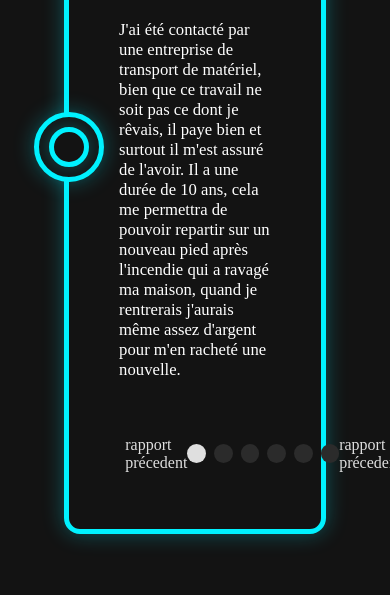
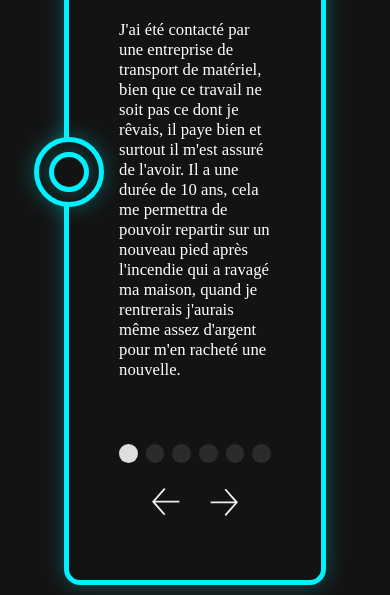
Before and after one commit to K0rneille/LaCabaleJovialeDeKeelan, a plain HTML site: page index.html in a window 390 px wide. Shown: the part 249-844 px from the top of the page. Drawn offline with Linux system fonts and the light colour scheme.

Commit message:
positionenment nav mobile

```diff
--- a/index.html
+++ b/index.html
@@ -62,13 +62,16 @@ Il a  une durée de 10 ans, cela me permettra de pouvoir repartir sur un nouveau
 </p>
     </section>
     <nav>
-    <a href="" class="nav__btn nav__before">
+    <div class="nav__btn nav__before" >
+    <a href="" >
         <svg width="30" height="30" viewBox="0 0 30 30" fill="none" xmlns="http://www.w3.org/2000/svg">
             <path d="M29.3328 14.6611L2.21393 14.6611M13.6683 28.6611L1.33282 14.6611L13.6683 0.661131" stroke="#EEEEEE" stroke-width="2"/>
         </svg>
-        rapport précedent
+        <p>rapport précedent</p>
     </a>
-        <ul class="nav__positions">
+    </div>
+    <div class="nav__positions">
+        <ul class="position__point">
             <li class="nav__element nav__element--active">1</li>
             <li class="nav__element">2</li>
             <li class="nav__element">3</li>
@@ -76,13 +79,16 @@ Il a  une durée de 10 ans, cela me permettra de pouvoir repartir sur un nouveau
             <li class="nav__element">5</li>
             <li class="nav__element">6</li>
         </ul>
-    <a href="" class="nav__btn nav__after">
-        rapport précedent
+        </div>
+        <div class="nav__btn nav__after">
+    <a href="" >
+        <p>rapport précedent</p>
         <svg width="30" height="30" viewBox="0 0 30 30" fill="none" xmlns="http://www.w3.org/2000/svg">
             <path d="M29.3328 14.6611L2.21393 14.6611M13.6683 28.6611L1.33282 14.6611L13.6683 0.661131" stroke="#EEEEEE" stroke-width="2"/>
         </svg>
 
     </a>
+        </div>
     </nav>
    </main>
 </body>
--- a/style.css
+++ b/style.css
@@ -113,7 +113,7 @@ nav{
     display: flex;
     flex-direction: row;
 
-    .nav__positions{
+    .position__point{
         padding: 0;
         display: flex;
         flex-direction: row;
@@ -137,4 +137,24 @@ nav{
         .nav__element--active{
             background-color: #eeee;
         }
-    }}
+    }
+    @media (max-width: 650px) {
+
+        display: grid;
+        grid-template-rows: repeat(2, 1fr);
+        grid-template-columns: repeat(2, 1fr);
+        column-gap: 30px;
+    .nav__positions{
+        grid-row: 1;
+        grid-column: 1/ -1;
+
+    }
+
+
+        .nav__btn p{
+            display: none;
+        }
+    .nav__before{
+        justify-self:  end;
+    }    }
+}
```
